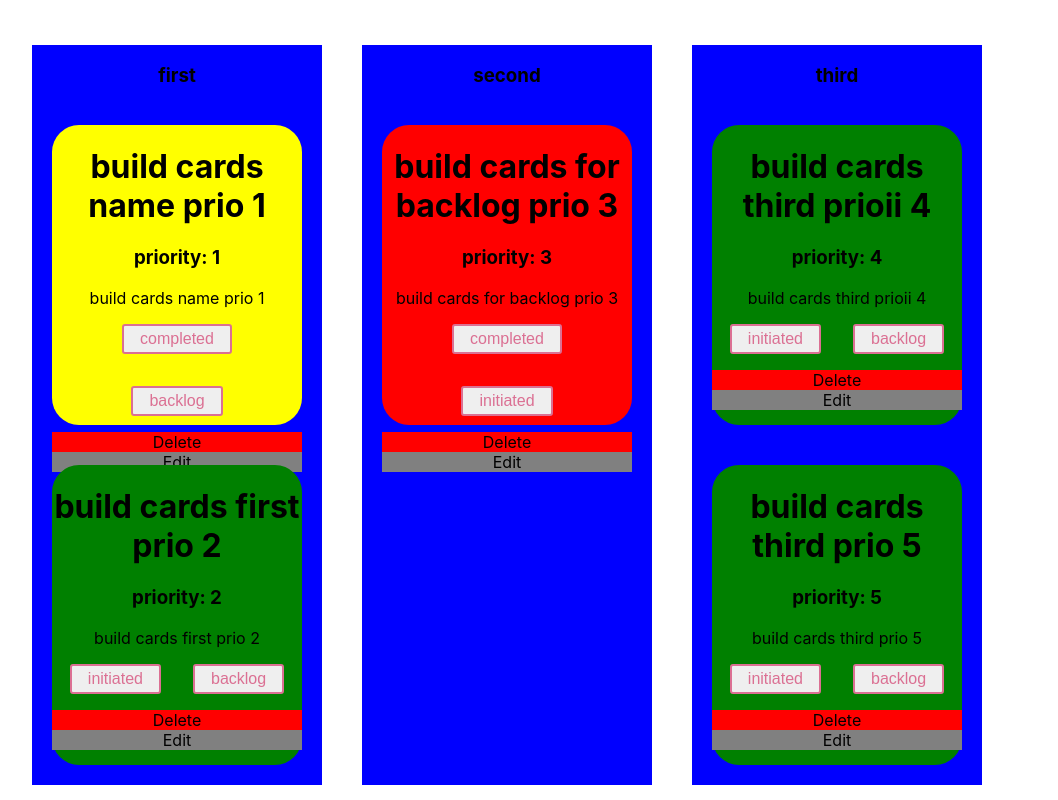
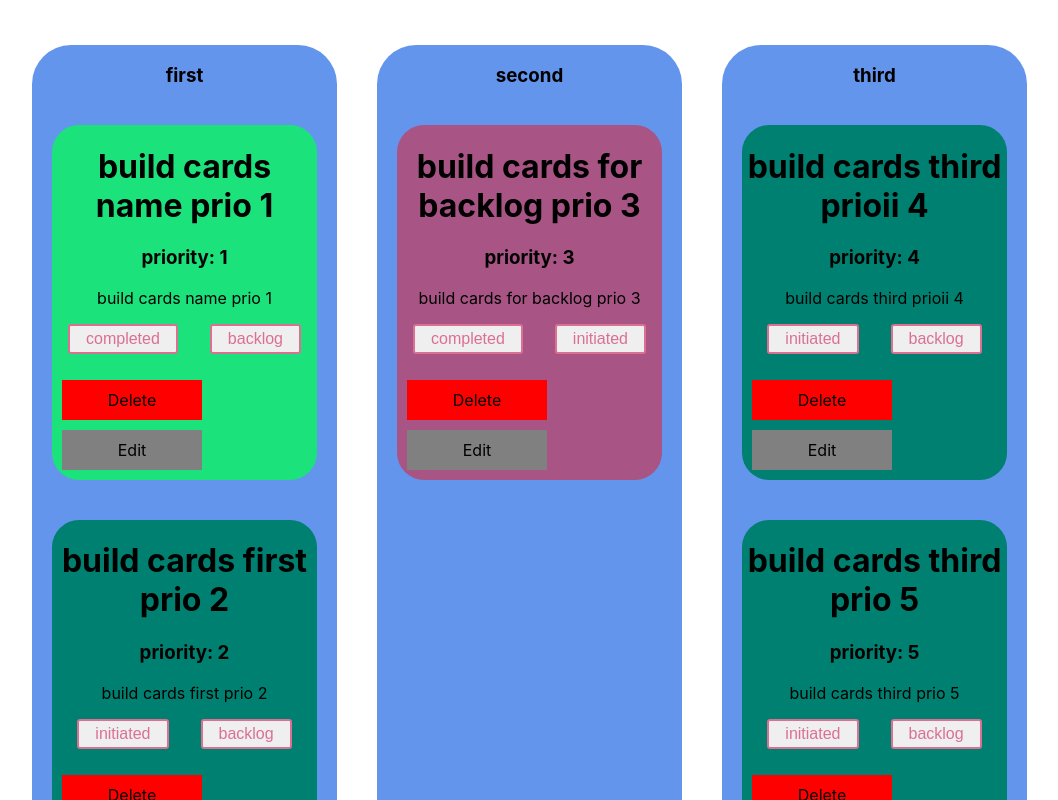
Before and after one commit to nyacharya/user_story, a React (Create React App) app: page / in a window 1280 px wide. Shown: the top 800 px of the page, without its empty margins (13-1071 px from the left). Built offline with nearby package versions, Linux system fonts and the light colour scheme.

Commit message:
fix height and colors

```diff
--- a/src/components/commons/constants.js
+++ b/src/components/commons/constants.js
@@ -47,9 +47,9 @@ export const sampleData = [
 ]
 
 export const cardColor = {
-  completed: 'green',
-  initiated: 'yellow',
-  backlog: 'red'
+  completed: '#008070',
+  initiated: '#00ff51ba',
+  backlog: '#ff000070'
 }
 
 export const COLUMNS = ['first', 'second', 'third']
--- a/src/components/commons/index.js
+++ b/src/components/commons/index.js
@@ -13,8 +13,7 @@ export const Button = styled.button`
 `;
 
 export const CardWrapper = styled.div`
-  height: 300px;
-  width: 250px;
+  width: 265px;
   background: ${props => props.color || 'blue'};
   font: 12px;
   margin: 20px;
@@ -28,14 +27,21 @@ export const WrapCard = styled.div`
 
 export const DeleteButton = styled.div`
   background: red;
+  width: 120px;
+  margin: 10px;
+  padding: 10px;
 `
 
 export const EditButton = styled.div`
   background: gray;
+  width: 120px;
+  margin: 10px;
+  padding: 10px;
 `
 
 export const MainWrapper = styled.div`
-  background: blue;
+  background: cornflowerblue;
+  border-radius: 39px;
   margin: 20px;
   display: flex;
   flex-direction: ${props => props.col ? 'row' : 'column'};
--- a/src/components/index.js
+++ b/src/components/index.js
@@ -44,13 +44,15 @@ export default function Main(){
     <h3>priority: {data.priority}</h3>
       {data.task} <div onClick> </div>
       {STATUS.filter(item => item != data.status).map(value => <Button onClick={() => changeStatus(data, value)}>{value}</Button>)}
-      <DeleteButton onClick={() => deleteCard(data)}> Delete </DeleteButton>
+      <DeleteButton onClick={() => deleteCard(data)}>
+        Delete
+      </DeleteButton>
       <EditButton onClick={() => editCard(data)}> Edit </EditButton>
     </CardWrapper>
   }
 
   function orderByColumn(){
-    return COLUMNS.map(col => <MainWrapper col={displayhor}>
+    return columns.map(col => <MainWrapper col={displayhor}>
       <h3> {col} </h3>
       <InsideWrapper col={displayhor}>
       {story.sort(function(a,b){
@@ -73,10 +75,6 @@ export default function Main(){
     setEditList={setEditList}
      />}
 
-    {/* Main page here
-    {story.map(value => displayCards(value))} */}
-
-
   </WrapCard>
   {addColumn ? <CreateColumn
   addColumn={addColumn}
```
